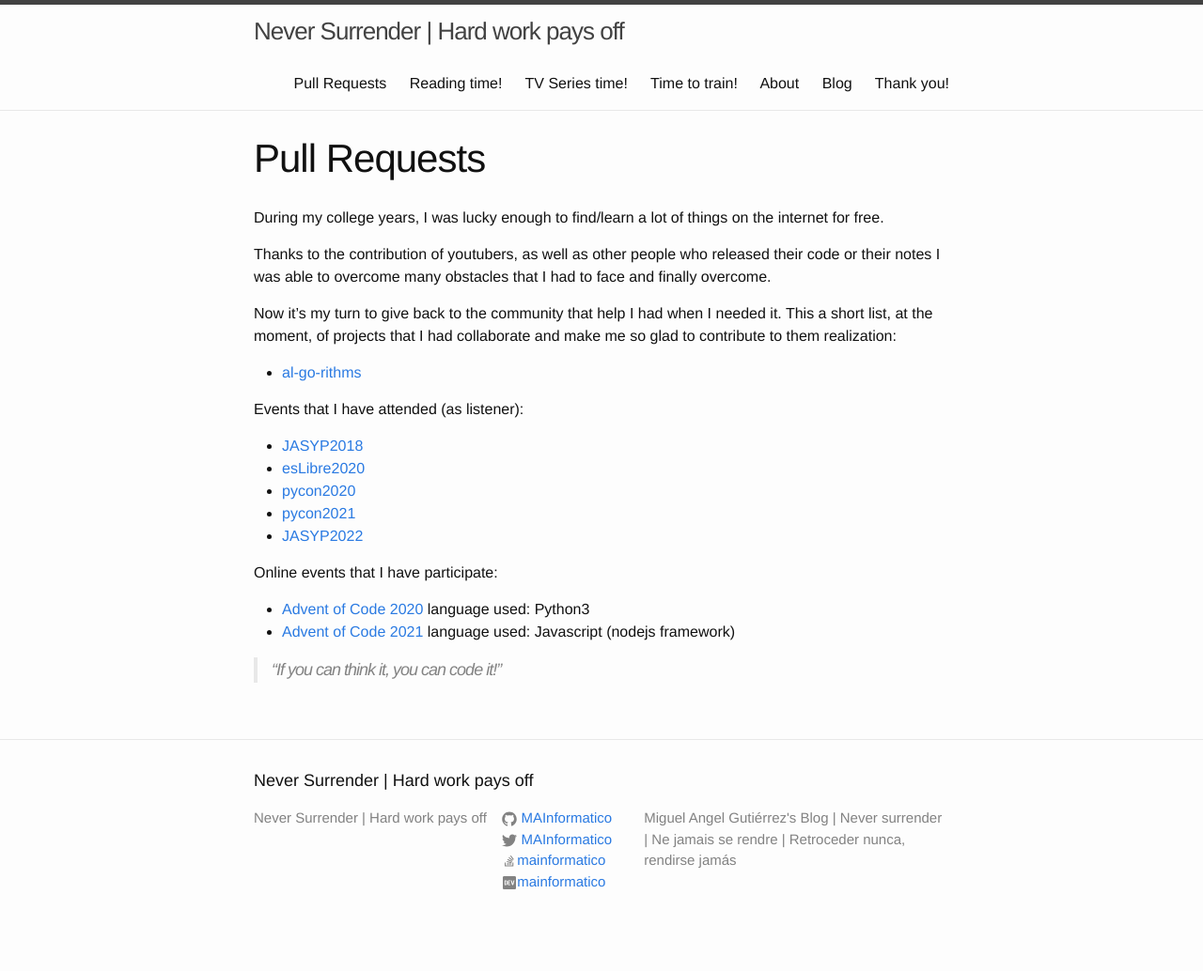
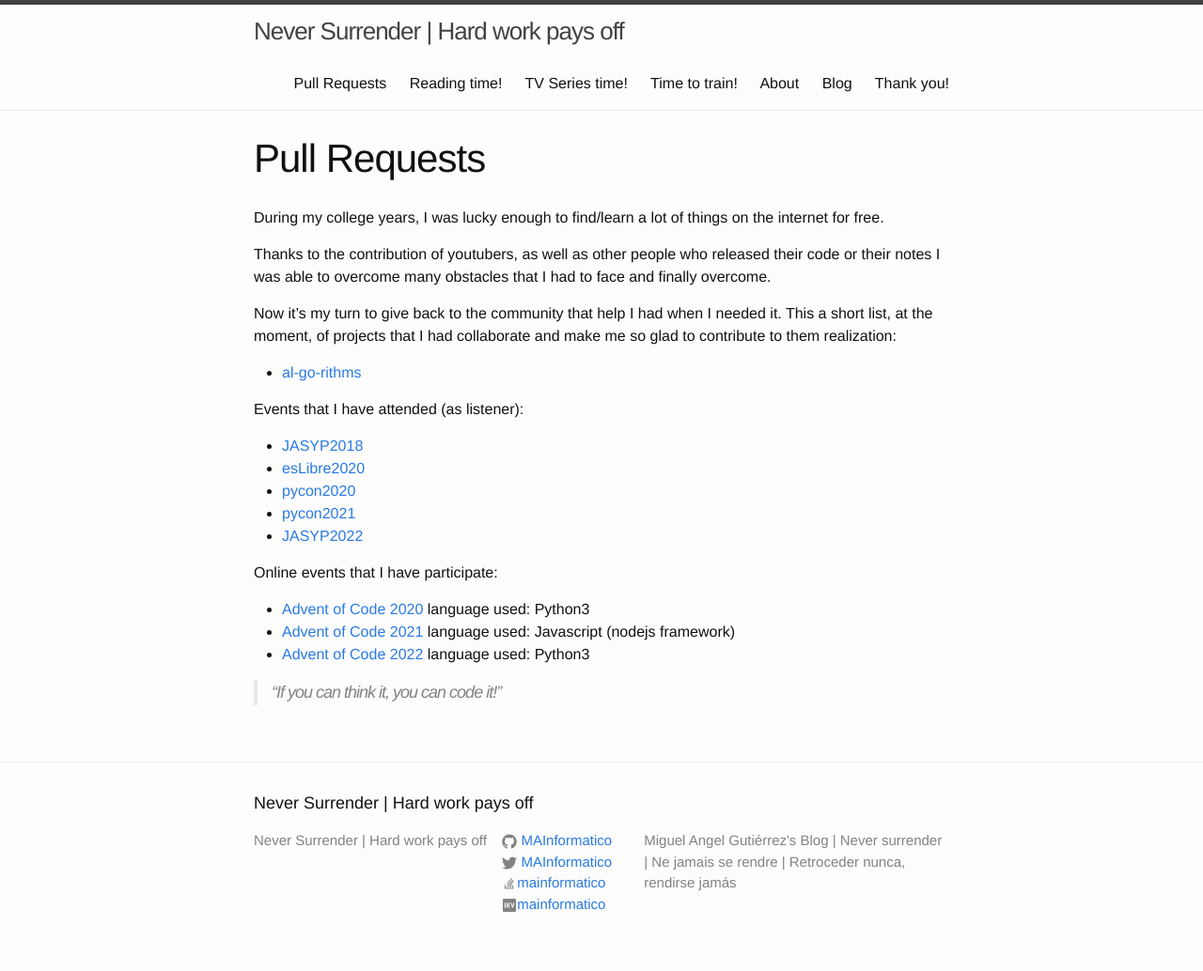
Before and after one commit to MAInformatico/MAInformatico.github.io, a Jekyll site: the page built from Free_Software.md, in a window 1280 px wide. Shown: the whole page at 94% size. Built offline with Jekyll 4.4.1, drawn with Linux system fonts in a browser that asks for light colours; before the commit the page ends 1010 px from its top, so only the background shows below that.

Commit message:
updating free software page

```diff
--- a/Free_Software.md
+++ b/Free_Software.md
@@ -25,5 +25,6 @@ Online events that I have participate:
 
 * [Advent of Code 2020](https://adventofcode.com/) language used: Python3
 * [Advent of Code 2021](https://adventofcode.com/) language used: Javascript (nodejs framework)
+* [Advent of Code 2022](https://adventofcode.com/) language used: Python3
 
 > “If you can think it, you can code it!”
```
